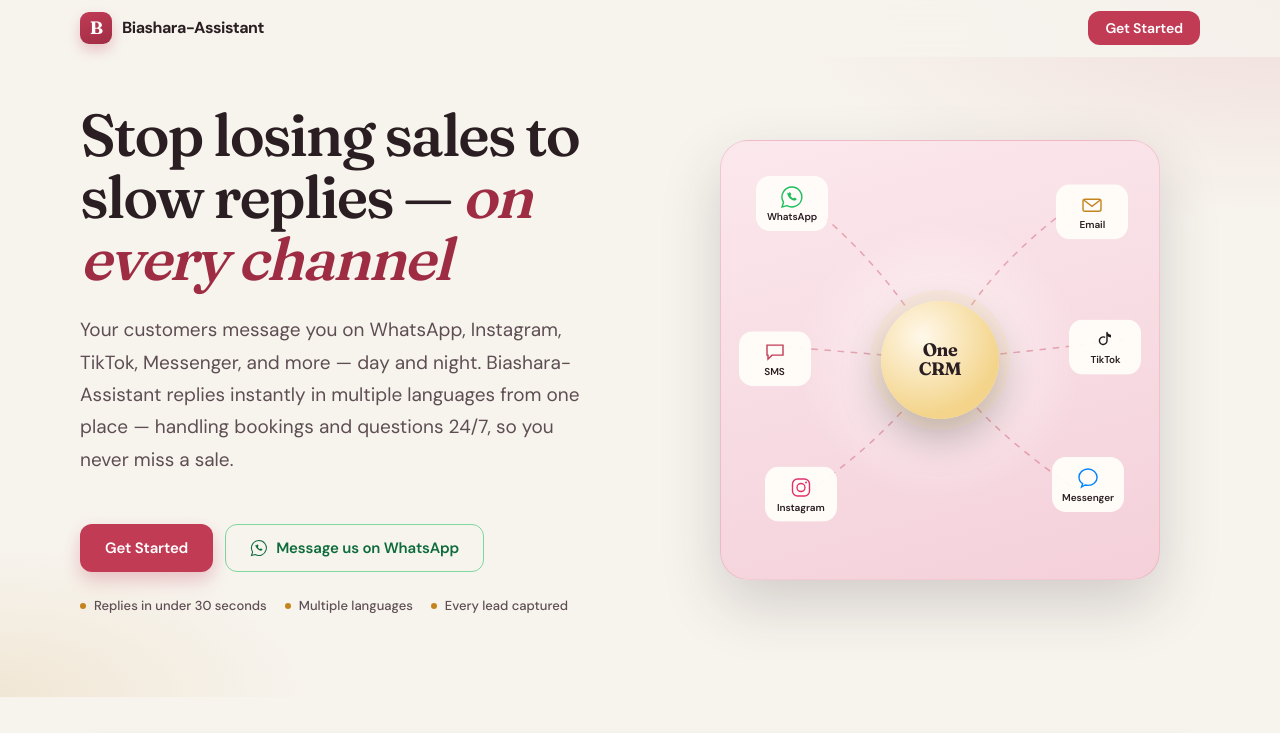
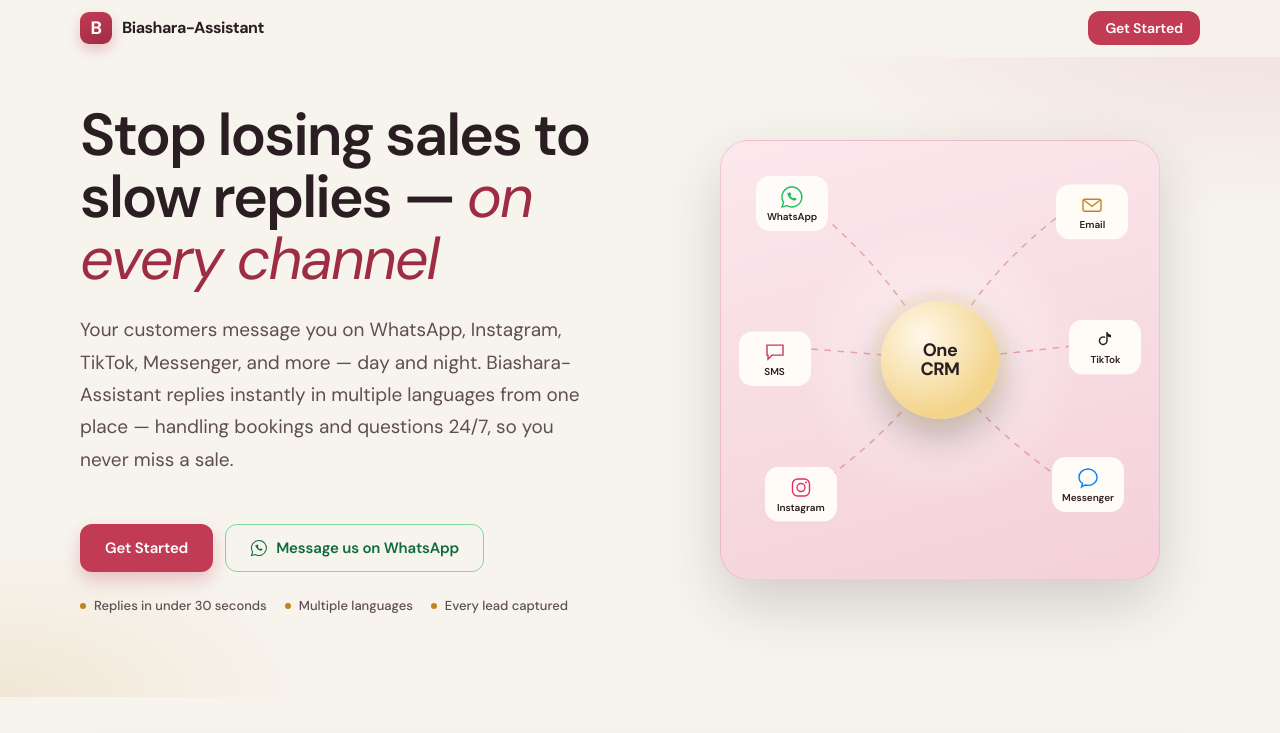
Before and after one commit to thelewisndegwa/biashara-assistant-site, a plain HTML site: page index.html in a window 1280 px wide. Shown: the top 733 px of the page. Drawn offline with Linux system fonts and the light colour scheme.

Commit message:
Simplify site typography to DM Sans only.
Co-authored-by: Cursor <cursoragent@cursor.com>

```diff
--- a/index.html
+++ b/index.html
@@ -17,7 +17,7 @@
     <link rel="stylesheet" href="styles.css">
     <link rel="preconnect" href="https://fonts.googleapis.com">
     <link rel="preconnect" href="https://fonts.gstatic.com" crossorigin>
-    <link href="https://fonts.googleapis.com/css2?family=DM+Sans:ital,opsz,wght@0,9..40,400;0,9..40,500;0,9..40,600;0,9..40,700;1,9..40,400&family=Fraunces:opsz,wght@9..144,560;9..144,680&display=swap" rel="stylesheet">
+    <link href="https://fonts.googleapis.com/css2?family=DM+Sans:ital,opsz,wght@0,9..40,400;0,9..40,500;0,9..40,600;0,9..40,700;1,9..40,400&display=swap" rel="stylesheet">
 </head>
 <body class="has-top-nav">
     <svg xmlns="http://www.w3.org/2000/svg" style="display:none" aria-hidden="true">
--- a/styles.css
+++ b/styles.css
@@ -51,8 +51,8 @@
     --spacing-3xl: 80px;
 
     /* Typography */
-    --font-family: 'DM Sans', -apple-system, BlinkMacSystemFont, 'Segoe UI', Roboto, sans-serif;
-    --font-display: 'Fraunces', Georgia, 'Times New Roman', serif;
+    --font-family: 'DM Sans', system-ui, sans-serif;
+    --font-display: 'DM Sans', system-ui, sans-serif;
     --font-size-hero-mobile: 32px;
     --font-size-hero-desktop: 48px;
     --font-size-section-mobile: 28px;
```
